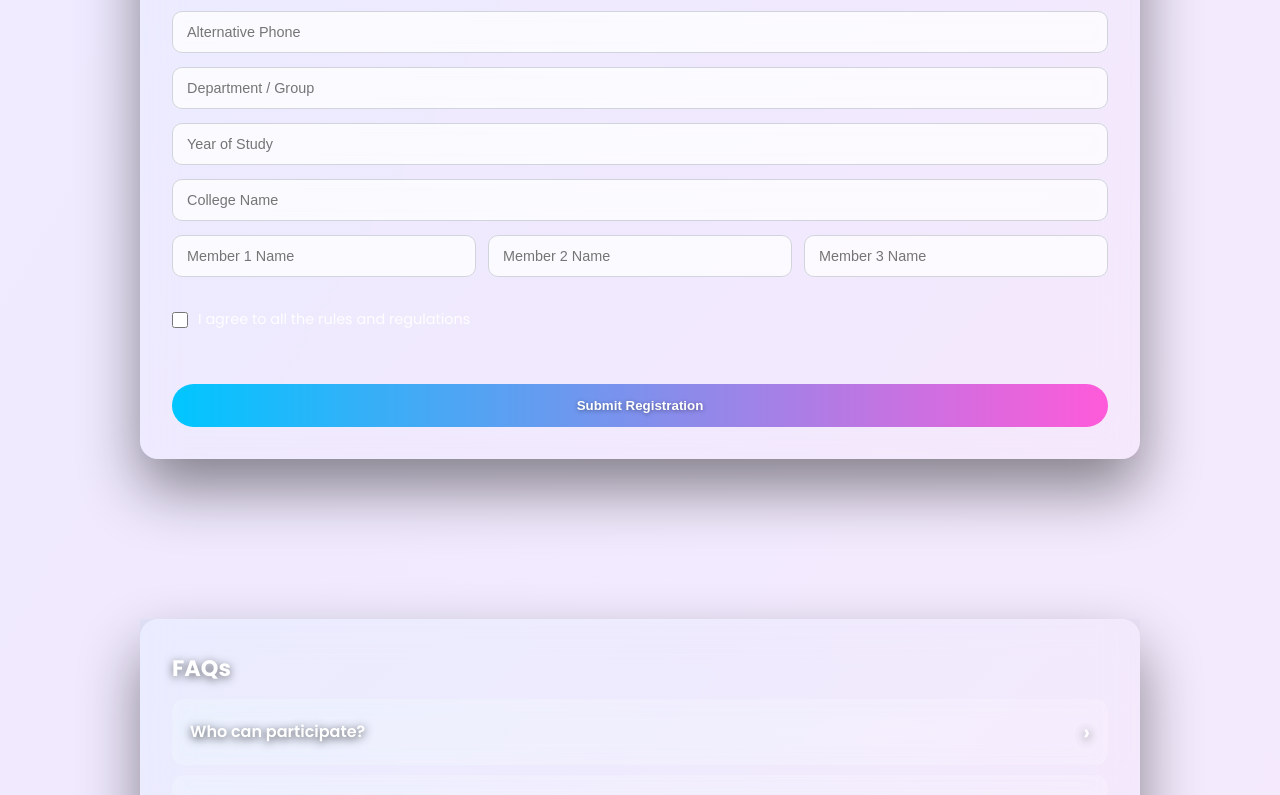
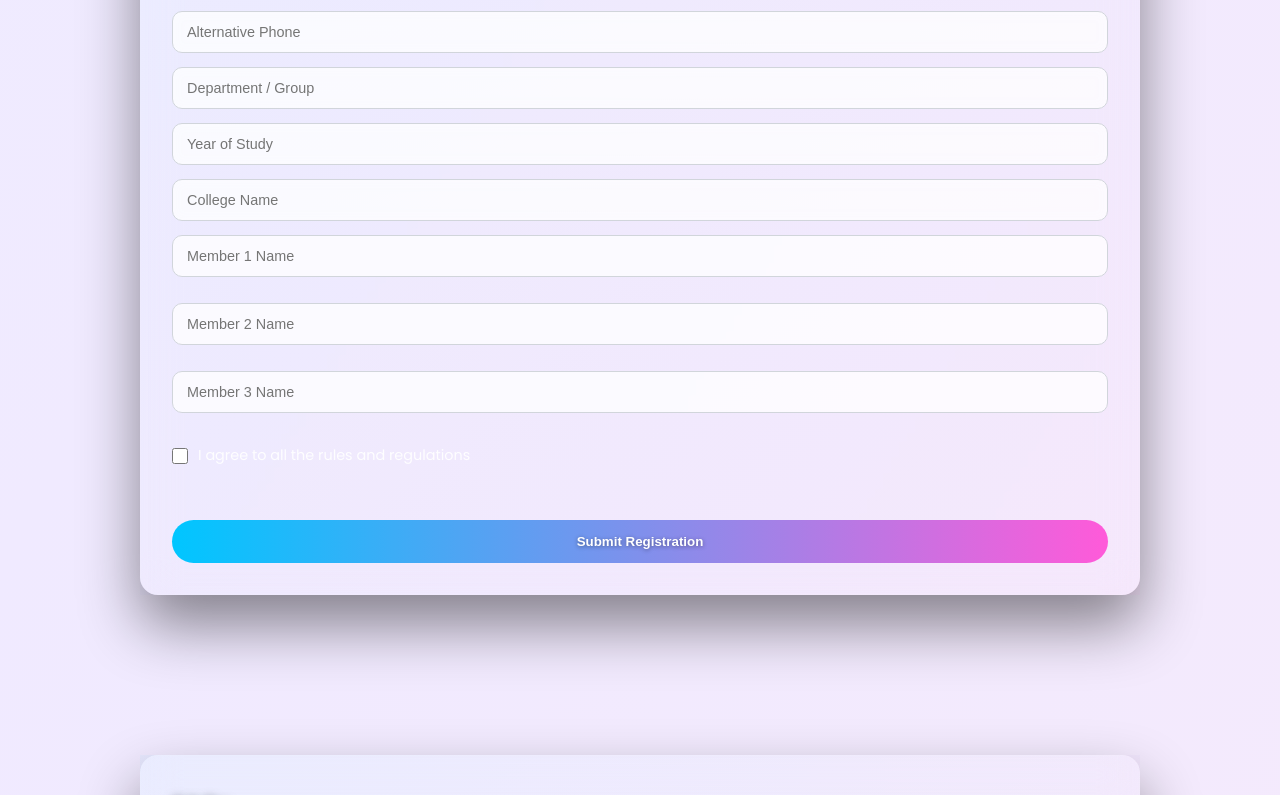
Before and after one commit to Girishgowrav/Robofest2k25, a plain HTML site: page index.html in a window 1280 px wide. Shown: the part 1730-2525 px from the top of the page. Drawn offline with Linux system fonts and the light colour scheme.

Commit message:
Update style.css

```diff
--- a/style.css
+++ b/style.css
@@ -368,10 +368,11 @@ form select:focus {
 
 /* Participants grid */
 .grid {
-  display: grid;
-  grid-template-columns: repeat(auto-fit,minmax(220px,1fr));
+  display: flex;
+  flex-direction: column;
   gap: 12px;
 }
+
 
 .participant {
   animation: fadeUp 0.3s ease forwards;
```
